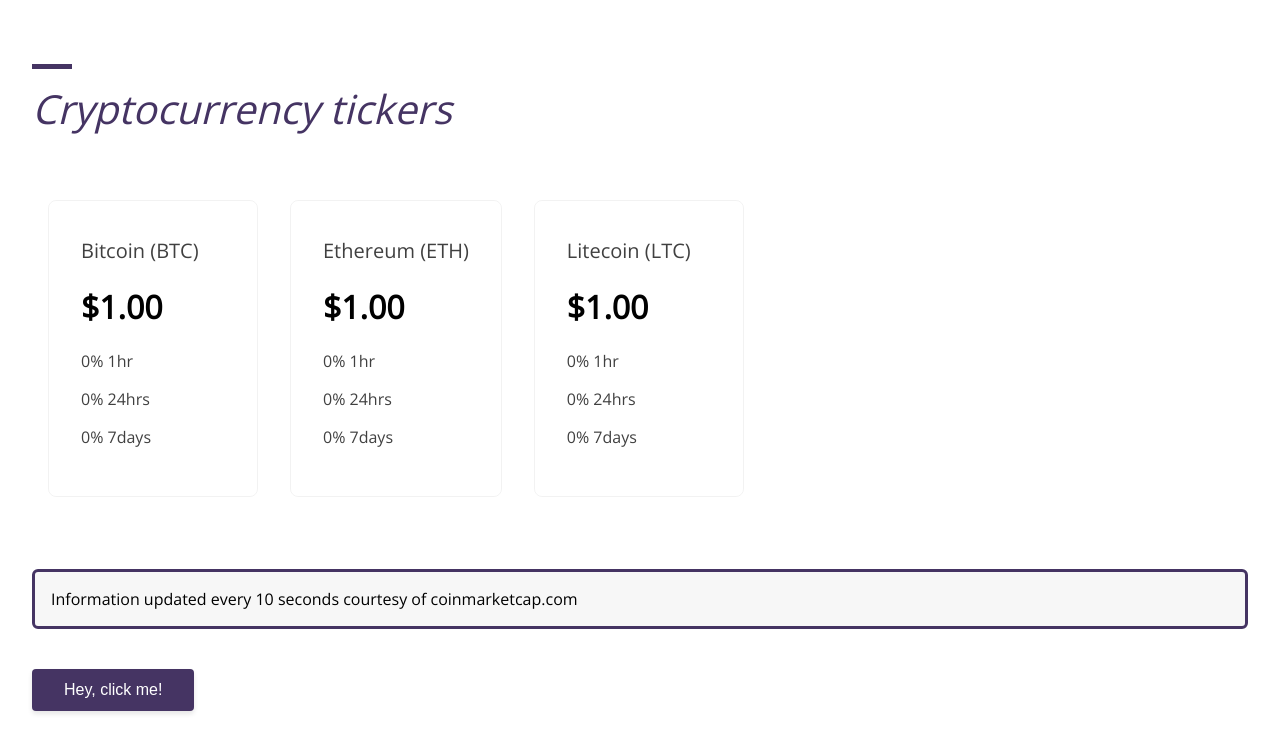
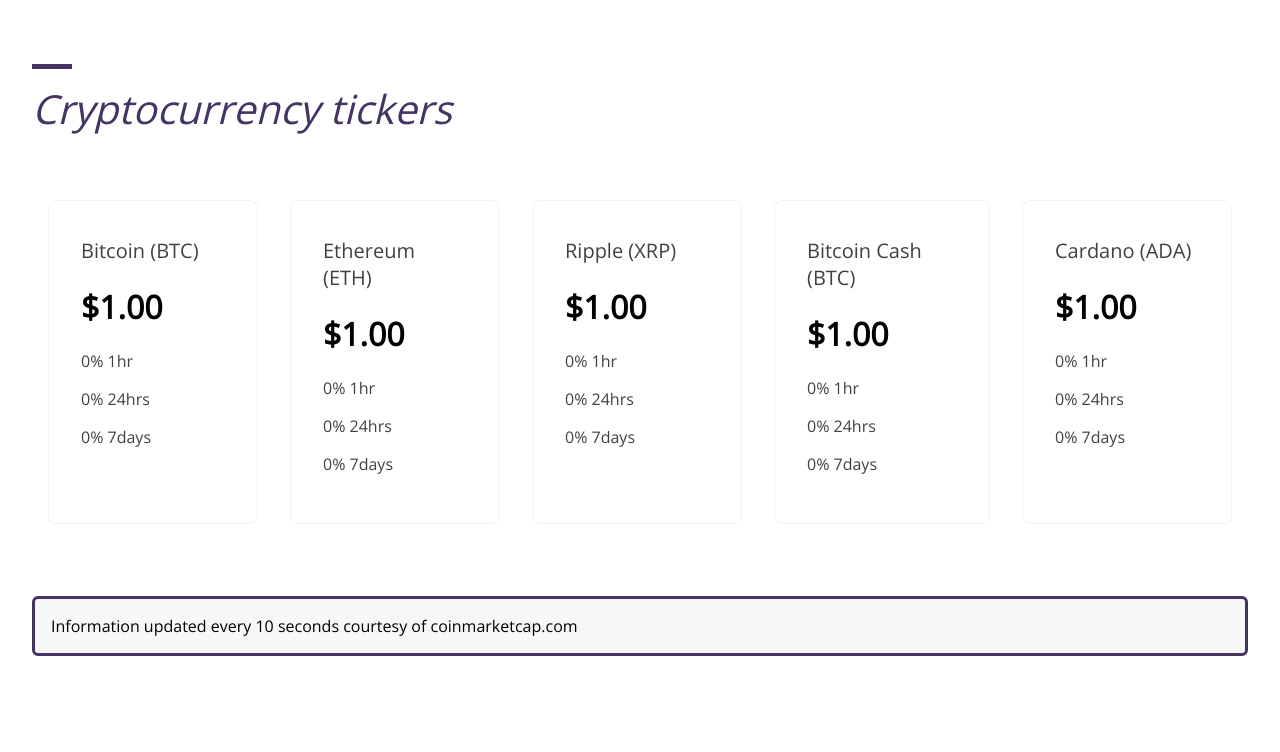
Before and after one commit to spences10/c-counter, a React (Create React App) app: page / in a window 1280 px wide. Shown: the top 752 px of the page. Built offline with nearby package versions, Linux system fonts and the light colour scheme; no server answers.

Commit message:
add ripple, cash and cardano

```diff
--- a/package.json
+++ b/package.json
@@ -16,7 +16,8 @@
     "start": "react-scripts start",
     "build": "react-scripts build",
     "test": "react-scripts test --env=jsdom",
-    "format": "prettier --trailing-comma none --no-semi --single-quote --write \"src/**/*.js\"",
+    "format":
+      "prettier --trailing-comma none --no-semi --single-quote --write \"src/**/*.js\"",
     "eject": "react-scripts eject",
     "pre-commit": "npm run format"
   },
@@ -27,7 +28,8 @@
     "url": "git+https://github.com/spences10/c-counter.git"
   },
   "keywords": [],
-  "author": "Scott Spence <spences10apps@gmail.com> (https://blog.scottspence.me/)",
+  "author":
+    "Scott Spence <spences10apps@gmail.com> (https://blog.scottspence.me/)",
   "license": "MIT",
   "bugs": {
     "url": "https://github.com/spences10/c-counter/issues"
--- a/src/components/App.js
+++ b/src/components/App.js
@@ -12,9 +12,10 @@ const App = () => (
     <Quote>Cryptocurrency tickers</Quote>
     <Tickers />
     <Notice>
-      Information updated every 10 seconds courtesy of coinmarketcap.com
+      Information updated every 10 seconds courtesy of
+      coinmarketcap.com
     </Notice>
-    <Button>Hey, click me!</Button>
+    {/* <Button>Hey, click me!</Button> */}
   </div>
 )
 
--- a/src/components/Tickers.js
+++ b/src/components/Tickers.js
@@ -36,9 +36,27 @@ class Tickers extends Component {
           percent_change_7d: '0'
         },
         {
-          id: 'litecoin',
-          name: 'Litecoin',
-          symbol: 'LTC',
+          id: 'ripple',
+          name: 'Ripple',
+          symbol: 'XRP',
+          price_usd: '1',
+          percent_change_1h: '0',
+          percent_change_24h: '0',
+          percent_change_7d: '0'
+        },
+        {
+          id: 'bitcoin-cash',
+          name: 'Bitcoin Cash',
+          symbol: 'BTC',
+          price_usd: '1',
+          percent_change_1h: '0',
+          percent_change_24h: '0',
+          percent_change_7d: '0'
+        },
+        {
+          id: 'cardano',
+          name: 'Cardano',
+          symbol: 'ADA',
           price_usd: '1',
           percent_change_1h: '0',
           percent_change_24h: '0',
@@ -52,7 +70,13 @@ class Tickers extends Component {
     axios
       .get('https://api.coinmarketcap.com/v1/ticker/?limit=5')
       .then(response => {
-        var wanted = ['bitcoin', 'ethereum', 'litecoin']
+        var wanted = [
+          'bitcoin',
+          'ethereum',
+          'ripple',
+          'bitcoin-cash',
+          'cardano'
+        ]
         var result = response.data.filter(currency =>
           wanted.includes(currency.id)
         )
@@ -63,7 +87,10 @@ class Tickers extends Component {
 
   componentDidMount() {
     this.fetchCryptocurrencyData()
-    this.interval = setInterval(() => this.fetchCryptocurrencyData(), 10 * 1000)
+    this.interval = setInterval(
+      () => this.fetchCryptocurrencyData(),
+      10 * 1000
+    )
   }
 
   render() {
```
